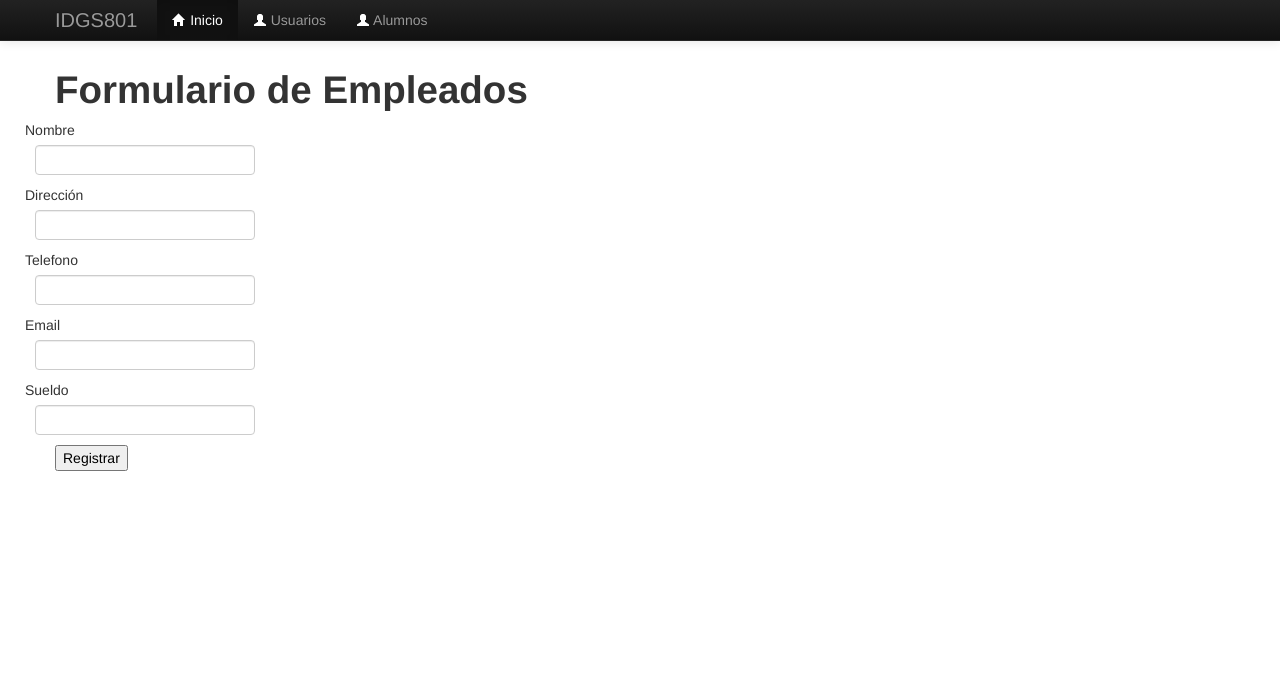
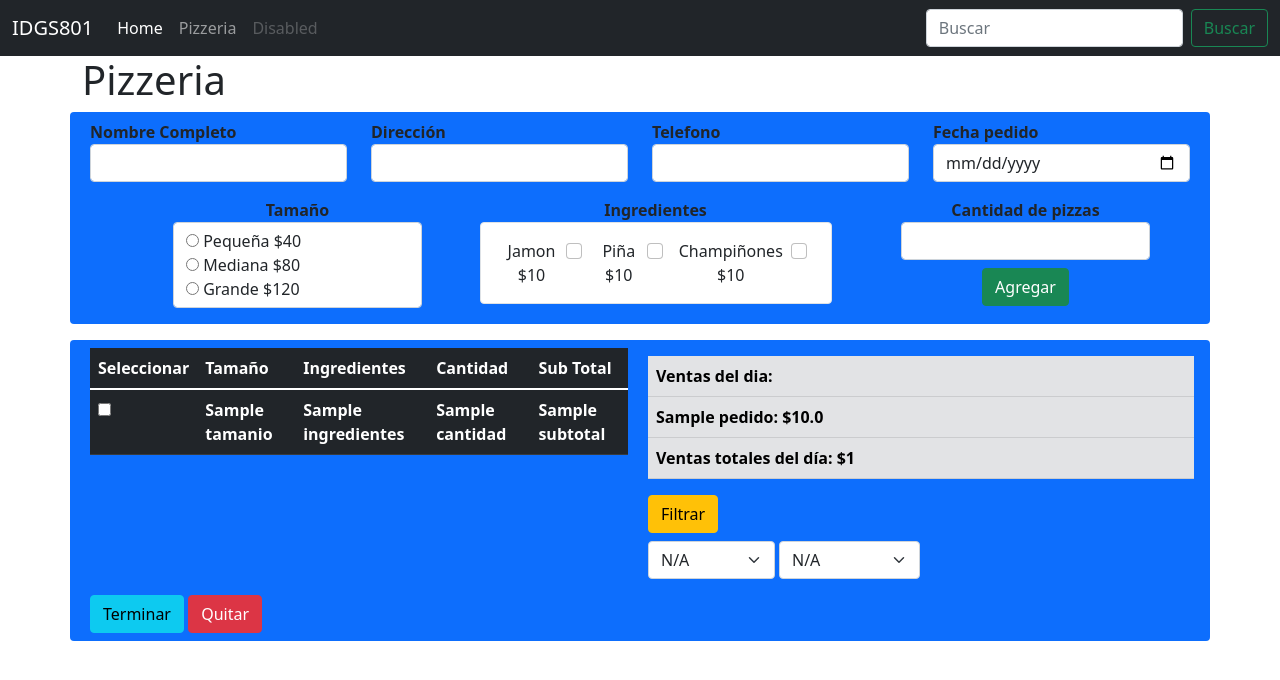
Before and after one commit to IDGS-801-21000013/Practicas_BD_IDGS801, a Flask app: template templates/index.html in a window 1280 px wide. Shown: the top 680 px of the page. Run offline with Flask 3, Linux system fonts and the light colour scheme; tables that the repository leaves empty hold one stand-in row (values such as "Sample post"); the template is opened without the code that fills it: values that come from a table or form of the project are taken from there, most other values are stand-ins (such as "Sample title", 1, 10 or a date in 2020); some libraries are stand-ins or nearby versions.

Commit message:
Pizzeria UAAP 11/03/2024

```diff
--- a/forms.py
+++ b/forms.py
@@ -1,15 +1,24 @@
-from wtforms import Form
+from wtforms import DateField, Form, SelectField
 from wtforms import validators
 from flask_wtf import FlaskForm
-from wtforms import StringField, EmailField, IntegerField, FloatField, TelField
+from wtforms import StringField, EmailField, IntegerField, FloatField, BooleanField, RadioField
 from wtforms import EmailField
 # Aqui agregaremos los campos que sean obligatorios y el email
 from wtforms.validators import DataRequired, Email, Length
 
 class EmployForm(Form):
-    id = IntegerField('id', [validators.number_range(min=1, max=20, message="Valor no valido")])
-    nombre=StringField("Nombre", [validators.DataRequired(message="El nombre es requerido"), validators.length(min=4,max=20, message="Ingresa un nombre de entre 4 a 20 letras")])
-    direccion=StringField("Dirección", [validators.DataRequired(message="La dirección es requerida")])
+    id = IntegerField('', [validators.number_range(min=1, max=20, message="Valor no valido")])
+    nombre=StringField("Nombre Completo", [validators.DataRequired(message="El nombre es requerido"), validators.length(min=4,max=40, message="Ingresa un nombre de entre 4 a 20 letras")])
+    direccion=StringField("Dirección", [validators.DataRequired(message="La dirección es requerida"), validators.length(min=10,max=100, message="Ingresa una dirección valida")])
     telefono=StringField("Telefono", [validators.DataRequired(message="El campo es requerido"), validators.length(min=10,max=10, message="El telefono debe tener 10 digitos")])
-    email=EmailField("Email", [validators.DataRequired(message=("El campo es requerido")), validators.Email('Ingrese un correo valido') ])
-    sueldo=FloatField("Sueldo", [validators.DataRequired(message="El campo es requerido")])
+    tamanio = RadioField('Tamaño', choices=[('Pequeña', 'Pequeña $40'), ('Mediana', 'Mediana $80'), ('Grande', 'Grande $120')], default=False)
+    # email=EmailField("Email", [validators.DataRequired(message=("El campo es requerido")), validators.Email('Ingrese un correo valido') ])
+    # sueldo=FloatField("Sueldo", [validators.DataRequired(message="El campo es requerido")])
+    # Checkbox para ingredientes
+    jamon = BooleanField("Jamon $10", default=False)
+    pinia = BooleanField("Piña $10", default=False)
+    champ = BooleanField("Champiñones $10", default=False)
+    cantidad = IntegerField("Cantidad de pizzas", [validators.DataRequired(message="El campo es requerido"), validators.number_range(min=1, max=1000, message="Valor no valido")])
+    day = SelectField('', choices=[('NA','N/A'), ('Monday', 'Lunes'), ('Tuesday', 'Martes'), ('Wednesday', 'Miercoles'), ('Thursday', 'Jueves'), ('Friday', 'Viernes'), ('Saturday', 'Sabado'), ('Sunday', 'Domingo')])
+    month = SelectField('', choices=[('NA','N/A'), ('January', 'Enero'), ('February', 'Febrero'), ('March', 'Marzo'), ('April', 'Abril'), ('May', 'Mayo'), ('June', 'Junio'), ('July', 'Julio'), ('August', 'Agosto'), ('September', 'Septiembre'), ('October', 'Octubre'), ('November', 'Noviembre'), ('December', 'Diciembre')])
+    fecha = DateField('Fecha pedido', format='%Y-%m-%d', validators=[DataRequired(message="El campo es requerido")])
--- a/main.py
+++ b/main.py
@@ -1,9 +1,9 @@
+from datetime import date, datetime
 from flask import Flask, render_template, request, flash, g
 from forms import EmployForm
 from config import DevelopmentConfig
 from flask_wtf.csrf import CSRFProtect
-from models import db
-from models import Alumnos
+from models import db , Clientes, Empleados
 
 app = Flask(__name__)
 app.config.from_object(DevelopmentConfig)
@@ -14,38 +14,150 @@ csrf = CSRFProtect(app)
 def page_not_found(e):
     return render_template("404.html"),404
 
+pizzas=[]
 @app.route("/index", methods=["GET", "POST"])
 def index():
-    empleados = EmployForm(request.form)
+    global pizzas
+    clientes = EmployForm(request.form)
+    ta = ""
+    ingre = ""
+    ing=0
+    subtotal = 0
+    cantidad = 0
+    total = 0
+    day=""
+    month=""
+    Filtro = Clientes.query.filter(db.func.date(Clientes.fecha) == date.today()).all()
+    totalDia = (sum([i.total for i in Filtro]) if Filtro else 0)
+    show_filtro=False
+
+    tam = { "Pequeña": 40,"Mediana": 80,"Grande": 120}
+    ingredientes = {"jamon": 10,"pinia": 10,"champ": 10}
+
+    if clientes.jamon.data:
+        ing += ingredientes["jamon"]
+        ingre += "Jamon "
+    if clientes.pinia.data:
+        ing += ingredientes["pinia"]
+        ingre += " Piña "
+    if clientes.champ.data:
+        ing += ingredientes["champ"]
+        ingre += " Champiñones"
+
+    ta = clientes.tamanio.data
+
+    meses = {
+        'NA': 'NA',
+        'January': 'Enero',
+        'February': 'Febrero',
+        'March': 'Marzo',
+        'April': 'Abril',
+        'May': 'Mayo',
+        'June': 'Junio',
+        'July': 'Julio',
+        'August': 'Agosto',
+        'September': 'Septiembre',
+        'October': 'Octubre',
+        'November': 'Noviembre',
+        'December': 'Diciembre'
+    }
+    dias = {
+        'NA': 'NA',
+        'Monday': 'Lunes',
+        'Tuesday': 'Martes',
+        'Wednesday': 'Miercoles',
+        'Thursday': 'Jueves',
+        'Friday': 'Viernes',
+        'Saturday': 'Sabado',
+        'Sunday': 'Domingo'
+    }
 
     if request.method == "POST":
-        employObj = Alumnos(
-            id=empleados.id.data,
-            nombre=empleados.nombre.data,
-            direccion=empleados.direccion.data,
-            telefono=empleados.telefono.data,
-            email=empleados.email.data,
-            sueldo=empleados.sueldo.data
-        )
-        db.session.add(employObj)
-        db.session.commit()
 
-    return render_template("index.html", form=empleados)
+        if request.form['btn'] == "Agregar":
+            t= tam[clientes.tamanio.data]
+            cantidad = clientes.cantidad.data
+            subtotal = (t + ing) * cantidad
+            fecha=clientes.fecha.data
+            pizzas.append({
+                "tamanio": ta,
+                "ingredientes": ingre,
+                "cantidad": cantidad,
+                "subtotal": subtotal
+            })
+            flash("Se agrego el elemento")
+
+        if request.form['btn'] == "Quitar":
+            try:
+                pizzas.pop(int(request.form['check'])-1)
+                flash("Se elimino el elemento")
+            except:
+                pass
+
+        if request.form['btn'] == 'Terminar':
+            for i in pizzas:
+                total += i["subtotal"]
+
+            fecha = clientes.fecha.data
+            day = fecha.strftime("%A")
+            month = fecha.strftime("%B")
+            month = meses[month]
+            day = dias[day]
+            clientesObj = Clientes(
+                nombre=clientes.nombre.data,
+                direccion=clientes.direccion.data,
+                telefono=clientes.telefono.data,
+                total=total,
+                fecha=fecha,
+                dia=day,
+                mes=month,
+            )
+            db.session.add(clientesObj)
+            db.session.commit()
+            flash("Pedido guardado")
+            pizzas.clear()
+            Filtro = Clientes.query.filter(db.func.date(Clientes.fecha) == date.today()).all()
+            totalDia = (sum([i.total for i in Filtro]) if Filtro else 0)
+
+            clientes.cantidad.data=None
+            clientes.fecha.data=None
+            clientes.jamon.data=None
+            clientes.pinia.data=None
+            clientes.champ.data=None
+            clientes.tamanio.data=None
+            clientes.nombre.data=None
+            clientes.direccion.data=None
+            clientes.telefono.data=None
+        if request.form['btn'] == 'Filtrar':
+            show_filtro=True
+            fDia = clientes.day.data
+            fMes = clientes.month.data
+            fMes = meses[fMes]
+            fDia = dias[fDia]
+            print(fDia, fMes)
+            if fDia == "NA" and fMes == "NA":
+                pass
+            elif fDia == "NA" and fMes != "NA":
+                Filtro = Clientes.query.filter(Clientes.mes == fMes).all()
+                totalDia = (sum([i.total for i in Filtro]) if Filtro else 0)
+            elif fDia != "NA" and fMes == "NA":
+                Filtro = Clientes.query.filter(Clientes.dia == fDia).all()
+                totalDia = (sum([i.total for i in Filtro]) if Filtro else 0)
+            else:
+                Filtro = Clientes.query.filter(Clientes.dia == fDia, Clientes.mes == fMes).all()
+                totalDia = (sum([i.total for i in Filtro]) if Filtro else 0)
+
+        return render_template("index.html", form=clientes, pizzas=pizzas, Filtro=Filtro, totalDia=totalDia, show_filtro=show_filtro)
+
+    return render_template("index.html", form=clientes, Filtro=Filtro, show_filtro=show_filtro, totalDia=totalDia)
 
 
 @app.route("/ABC_Completo", methods=["GET","POST"])
 def ABC_Completo():
     employ_form= EmployForm(request.form)
-    employObj = Alumnos.query.all()
+    employObj = Empleados.query.all()
     return render_template("ABC_Completo.html", empleado=employ_form, empleados=employObj)
 
-@app.route("/eliminar.html", methods=["GET","POST"])
-def eliminar():
-    return render_template("eliminar.html")
-
-@app.route("/editar.html", methods=["GET","POST"])
-def editar():
-    return render_template("editar.html")
 
 if __name__ == "__main__":
     csrf.init_app(app)
--- a/templates/_macros.html
+++ b/templates/_macros.html
@@ -10,7 +10,7 @@
 
 
 {% macro camposNuevos(field) %}
-<td>{{field.label}}</td>
+<label>{{field.label}}</label>
 <dd>{{field(**kwargs) | safe }}</dd>
 {% if field.errors %}
 <ul>
--- a/templates/index.html
+++ b/templates/index.html
@@ -3,39 +3,122 @@
 {% block content %}
 
 {% import '_macros.html' as macros %}
-            <h1>Formulario de Empleados</h1>
+            <h1>Pizzeria</h1>
 
-            <form name="sent" action="/index" id="contactForm" method="POST" >
-                <div class="row control-row">
-                    <div class="form-group col-xs-12 floating-label-form-group controls">
+            <form name="sent" action="/index" id="contactForm" method="POST" class="fw-bold">
+                <div class="row bg-primary rounded-top p-2">
+                    <div class="form-group col-3 floating-label-form-group controls">
                         {{macros.camposNuevos(form.nombre, class="form-control")}}
                     </div>
-                </div>
-                <div class="row control-row">
-                    <div class="form-group col-xs-12 floating-label-form-group controls">
+                    <div class="form-group col-3 floating-label-form-group controls">
                         {{macros.camposNuevos(form.direccion, class="form-control")}}
                     </div>
-                </div>
-                <div class="row control-row">
-                    <div class="form-group col-xs-12 floating-label-form-group controls">
+                    <div class="form-group col-3 floating-label-form-group controls">
                         {{macros.camposNuevos(form.telefono, class="form-control")}}
                     </div>
-                </div>
-                <div class="row control-row">
-                    <div class="form-group col-xs-12 floating-label-form-group controls">
-                        {{macros.camposNuevos(form.email, class="form-control")}}
+                    <div class="form-group col-3 floating-label-form-group controls">
+                        {{macros.camposNuevos(form.fecha, class="form-control")}}
                     </div>
                 </div>
-                <div class="row control-row">
-                    <div class="form-group col-xs-12 floating-label-form-group controls">
-                        {{macros.camposNuevos(form.sueldo, class="form-control")}}
+
+                <div class="row bg-primary pe-5 rounded-bottom">
+                    <div class="form-group col-3 offset-1 text-center align-items-center ">
+                        {{macros.camposNuevos(form.tamanio, class="form-control text-start", style="list-style-type: none;")}}
+                    </div>
+
+                    <div class="container col-4 text-center list-group">
+                        <label>Ingredientes</label>
+                        <div class="border border-solid d-flex p-3 bg-white rounded fw-normal">
+                            {{macros.camposNuevos(form.jamon, class="form-check-input me-2")}}
+                            {{macros.camposNuevos(form.pinia, class="form-check-input me-2")}}
+                            {{macros.camposNuevos(form.champ, class="form-check-input me-2")}}
+                        </div>
+                    </div>
+
+                    <div class="form-group col-3 text-center align-items-center">
+                        {{macros.camposNuevos(form.cantidad, class="form-control")}}
+                        <input type="submit" class="btn btn-success" value="Agregar" id="btn" name="btn">
+                    </div>
+                    <input type="hidden" name="csrf_token" value="{{ csrf_token() }}" />
+                </div>
+
+                <div class="row col mt-3 bg-primary p-2 rounded">
+                    <div class="col-6">
+                        <table class="table table-dark  ">
+                            <thead>
+                                <tr>
+                                    <th>Seleccionar</th>
+                                    <th>Tamaño</th>
+                                    <th>Ingredientes</th>
+                                    <th>Cantidad</th>
+                                    <th>Sub Total</th>
+                                </tr>
+                            </thead>
+                            <tbody>
+
+                            {% for pizza in pizzas %}
+                                <tr>
+                                    <td><input type="checkbox" name="check" value="{{ loop.index }}"/></td>
+                                    <td>{{pizza.tamanio}}</td>
+                                    <td>{{pizza.ingredientes}}</td>
+                                    <td>{{pizza.cantidad}}</td>
+                                    <td>{{pizza.subtotal}}</td>
+                                </tr>
+                            {% endfor %}
+
+                            </tbody>
+                        </table>
+                    </div>
+
+                    <div class="col-6 p-2">
+                        <table class="table table-secondary">
+                            <tbody>
+                                {% if show_filtro %}
+                                    <tr>
+                                        <td>Ventas:</td>
+                                    </tr>
+                                    {% for pedidos in Filtro %}
+                                        <tr>
+                                            <td>{{pedidos.nombre}}: ${{pedidos.total}}</td>
+                                        </tr>
+                                    {% endfor %}
+                                        <tr>
+                                            <td>Total:{{totalDia}}</td>
+                                        </tr>
+                                {%else %}
+                                    <tr>
+                                        <td>Ventas del dia:</td>
+                                    </tr>
+                                    {% for pedidos in Filtro %}
+                                        <tr>
+                                            <td>{{pedidos.nombre}}: ${{pedidos.total}}</td>
+                                        </tr>
+                                    {% endfor %}
+                                    <tr>
+                                        <td>Ventas totales del día: ${{totalDia}}</td>
+                                    </tr>
+                                {% endif %}
+                            </tbody>
+                        </table>
+                        <input type="submit" name="btn" class="btn btn-warning" value="Filtrar">
+                        <div class="col-12 d-flex pt-2">
+                            {{macros.camposNuevos(form.day, class="form-select col-5 me-1")}}
+                            {{macros.camposNuevos(form.month, class='form-select col-5 ms-1')}}
+                        </div>
+                    </div>
+
+                    <div class="col-4">
+                        <input type="submit" id="btn1" name="btn" class="btn btn-info" value="Terminar">
+                        <input type="submit" id="btn2" name="btn" class="btn btn-danger" value="Quitar">
                     </div>
                 </div>
+
                 <input type="hidden" name="csrf_token" value="{{ csrf_token() }}" />
-
-
-                <input type="submit" id="btn1" name="btn1" value="Registrar">
             </form>
-
+            <script>
+                $(document).ready(function(){
+                    $(".alert").delay(3000).slideUp(300);
+                });
+            </script>
 
 {% endblock %}
--- a/templates/layout2.html
+++ b/templates/layout2.html
@@ -4,49 +4,53 @@
     <meta charset="UTF-8">
     <meta name="viewport" content="width=device-width, initial-scale=1.0">
     <title>Document</title>
-    <link rel="stylesheet" href="../static/bootstrap/css/bootstrap.min.css">
-    <style>
+    <!-- <link rel="stylesheet" href="../static/bootstrap/css/bootstrap.min.css"> -->
+    <!-- <style>
         body{
             padding-top: 60px;
         }
-    </style>
-    <link rel="stylesheet" href="../static/bootstrap/css/bootstrap-responsive.min.css">
+    </style> -->
+    <!-- <link rel="stylesheet" href="../static/bootstrap/css/bootstrap-responsive.min.css"> -->
     <!-- <script src="../static/bootstrap/js/bootstrap.min.js"></script> -->
+    <link href="https://cdn.jsdelivr.net/npm/bootstrap@5.1.3/dist/css/bootstrap.min.css" rel="stylesheet" integrity="sha384-1BmE4kWBq78iYhFldvKuhfTAU6auU8tT94WrHftjDbrCEXSU1oBoqyl2QvZ6jIW3" crossorigin="anonymous">
 </head>
 <body>
-    <nav class="navbar navbar navbar-inverse navbar-fixed-top">
-        <div class="navbar-inner">
-            <div class="container">
-                <a href="" class="brand">IDGS801</a>
-
-                <ul class="nav">
-                    <li class="active">
-                        <a href="">
-                            <i class="icon-home icon-white"></i>
-                            Inicio
-                        </a>
-                    </li>
-
-                    <li class="">
-                        <a href="">
-                            <i class="icon-user icon-white"></i>
-                            Usuarios
-                        </a>
-                    </li>
-
-                    <li class="">
-                        <a href="">
-                            <i class="icon-user icon-white"></i>
-                            Alumnos
-                        </a>
-                    </li>
-
+    <nav class="navbar navbar-expand-lg navbar-dark bg-dark">
+        <div class="container-fluid">
+            <a class="navbar-brand" href="#">IDGS801</a>
+            <button class="navbar-toggler" type="button" data-bs-toggle="collapse" data-bs-target="#navbarSupportedContent" aria-controls="navbarSupportedContent" aria-expanded="false" aria-label="Toggle navigation">
+                <span class="navbar-toggler-icon"></span>
+            </button>
+            <div class="collapse navbar-collapse" id="navbarSupportedContent">
+                <ul class="navbar-nav me-auto mb-2 mb-lg-0">
+                <li class="nav-item">
+                    <a class="nav-link active" aria-current="page" href="#">Home</a>
+                </li>
+                <li class="nav-item">
+                    <a class="nav-link" href="#">Pizzeria</a>
+                </li>
+                <!-- <li class="nav-item dropdown">
+                    <a class="nav-link dropdown-toggle" href="#" id="navbarDropdown" role="button" data-bs-toggle="dropdown" aria-expanded="false">
+                    Dropdown
+                    </a>
+                    <ul class="dropdown-menu" aria-labelledby="navbarDropdown">
+                    <li><a class="dropdown-item" href="#">Action</a></li>
+                    <li><a class="dropdown-item" href="#">Another action</a></li>
+                    <li><hr class="dropdown-divider"></li>
+                    <li><a class="dropdown-item" href="#">Something else here</a></li>
+                    </ul>
+                </li> -->
+                <li class="nav-item">
+                    <a class="nav-link disabled">Disabled</a>
+                </li>
                 </ul>
-
+                <form class="d-flex">
+                    <input class="form-control me-2" type="search" placeholder="Buscar" aria-label="Search">
+                    <button class="btn btn-outline-success" type="submit">Buscar</button>
+                </form>
             </div>
         </div>
     </nav>
-
     <div class='container'>
         {% with messages=get_flashed_messages() %}
             {% if messages %}
```
Also changed, not shown: models.py (+12 -1 lines), templates/alumnos.html (deleted, +0 -54 lines).
